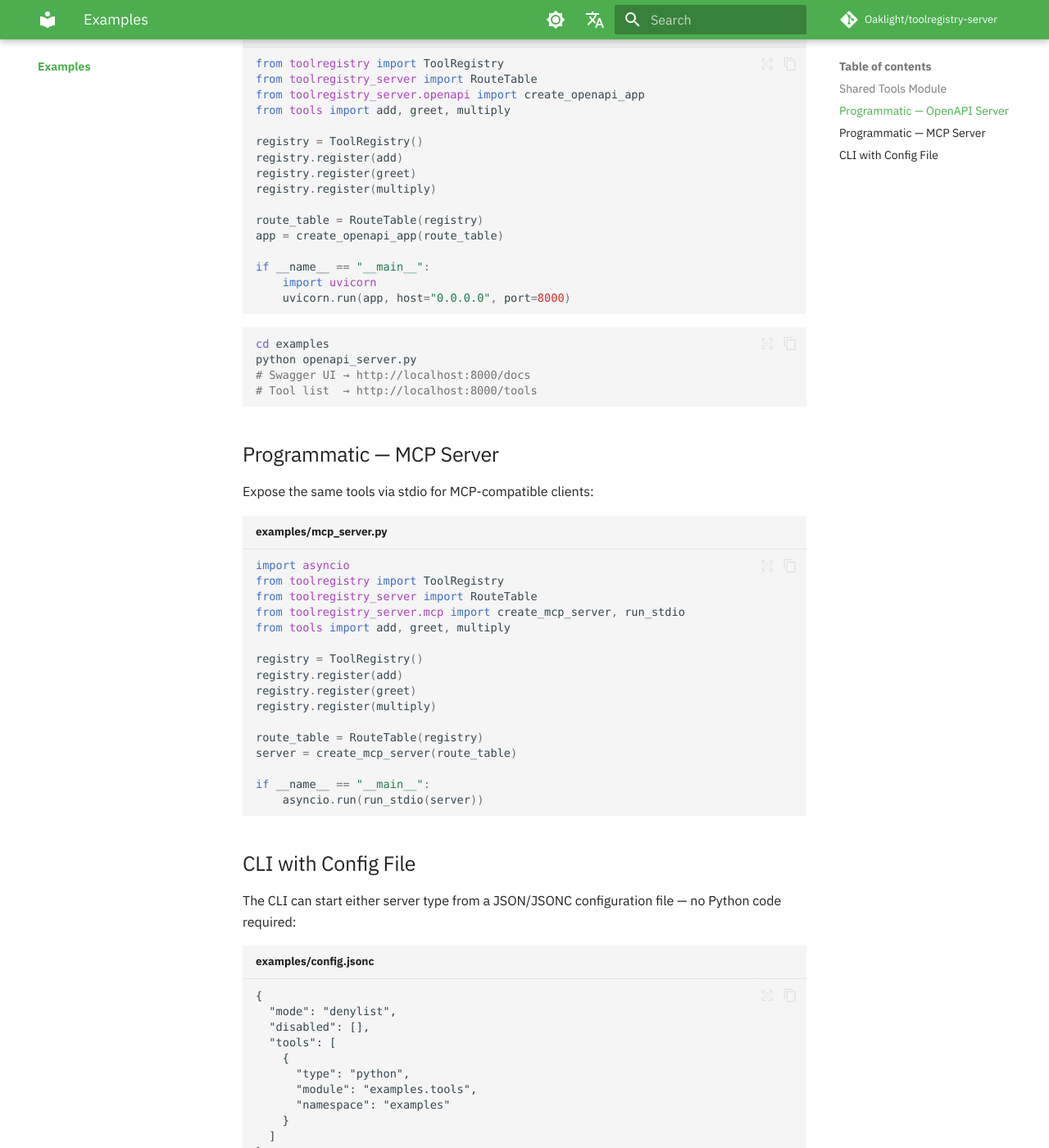
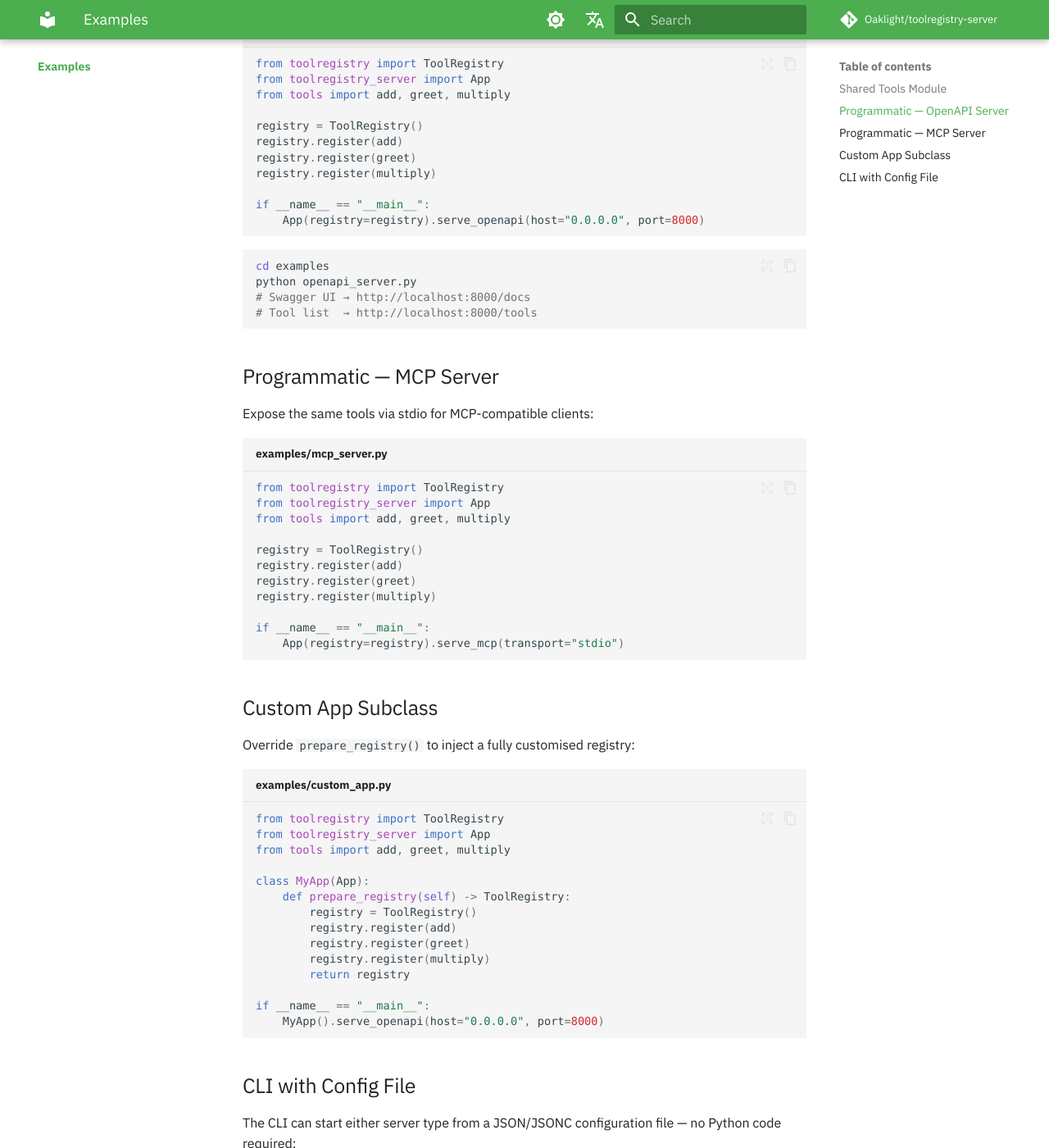
Before and after one commit to Oaklight/toolregistry-server, an MkDocs documentation site: the page built from docs/examples/index.md, in a window 1280 px wide and 1400 px high, scrolled down 840 px. Shown: the whole window at 82% size. Built offline with MkDocs 1.6.1 and Material for MkDocs 9.7.7, drawn with Linux system fonts in a browser that asks for light colours; some web fonts are replaced; comment, search, counter and statistics services are not loaded; some of the changed text lies outside the part shown.

Commit message:
docs: update examples/index.md for v0.4.0 App API

````diff
--- a/docs/examples/index.md
+++ b/docs/examples/index.md
@@ -26,12 +26,11 @@ def multiply(a: float, b: float) -> float:
 
 ## Programmatic — OpenAPI Server
 
-Create a FastAPI app and run it with Uvicorn:
+Use `App.serve_openapi()` to start the server in one call:
 
 ```python title="examples/openapi_server.py"
 from toolregistry import ToolRegistry
-from toolregistry_server import RouteTable
-from toolregistry_server.openapi import create_openapi_app
+from toolregistry_server import App
 from tools import add, greet, multiply
 
 registry = ToolRegistry()
@@ -39,12 +38,8 @@ registry.register(add)
 registry.register(greet)
 registry.register(multiply)
 
-route_table = RouteTable(registry)
-app = create_openapi_app(route_table)
-
 if __name__ == "__main__":
-    import uvicorn
-    uvicorn.run(app, host="0.0.0.0", port=8000)
+    App(registry=registry).serve_openapi(host="0.0.0.0", port=8000)
 ```
 
 ```bash
@@ -59,10 +54,8 @@ python openapi_server.py
 Expose the same tools via stdio for MCP-compatible clients:
 
 ```python title="examples/mcp_server.py"
-import asyncio
 from toolregistry import ToolRegistry
-from toolregistry_server import RouteTable
-from toolregistry_server.mcp import create_mcp_server, run_stdio
+from toolregistry_server import App
 from tools import add, greet, multiply
 
 registry = ToolRegistry()
@@ -70,11 +63,29 @@ registry.register(add)
 registry.register(greet)
 registry.register(multiply)
 
-route_table = RouteTable(registry)
-server = create_mcp_server(route_table)
+if __name__ == "__main__":
+    App(registry=registry).serve_mcp(transport="stdio")
+```
+
+## Custom App Subclass
+
+Override `prepare_registry()` to inject a fully customised registry:
+
+```python title="examples/custom_app.py"
+from toolregistry import ToolRegistry
+from toolregistry_server import App
+from tools import add, greet, multiply
+
+class MyApp(App):
+    def prepare_registry(self) -> ToolRegistry:
+        registry = ToolRegistry()
+        registry.register(add)
+        registry.register(greet)
+        registry.register(multiply)
+        return registry
 
 if __name__ == "__main__":
-    asyncio.run(run_stdio(server))
+    MyApp().serve_openapi(host="0.0.0.0", port=8000)
 ```
 
 ## CLI with Config File
````
